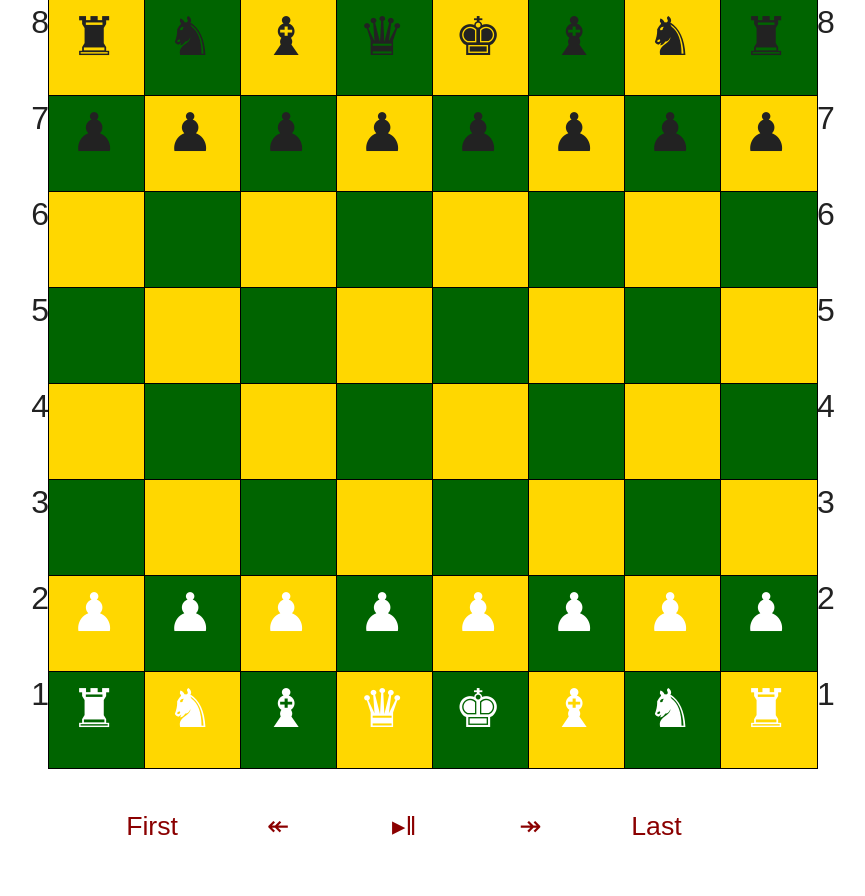
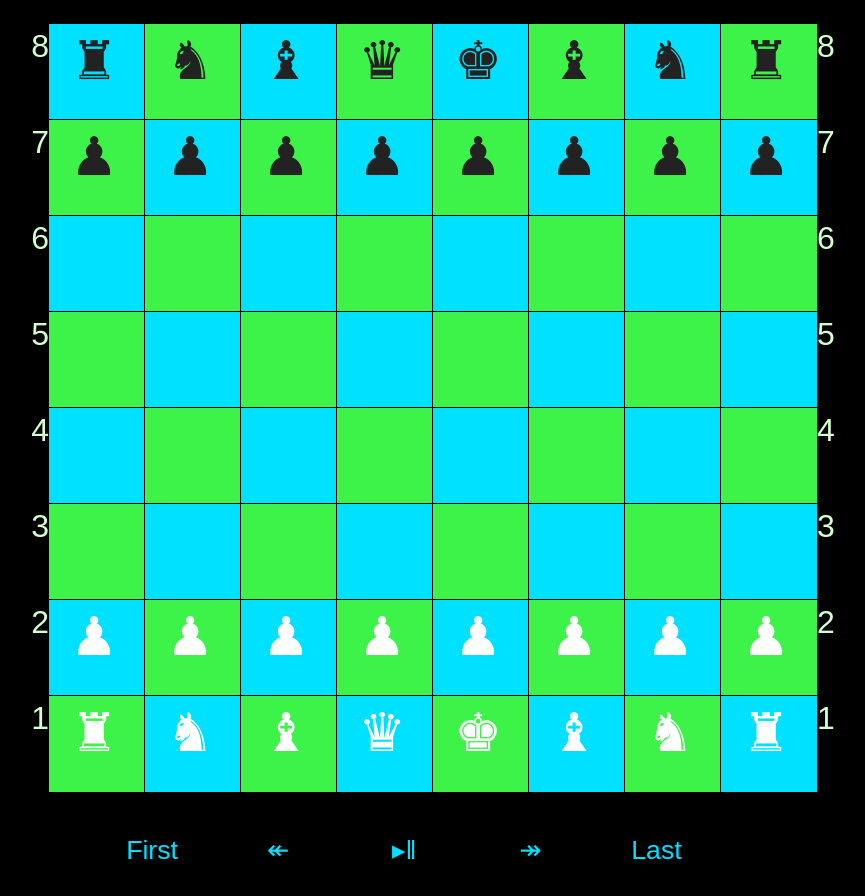
Before and after one commit to pope410211/TIY-Chessboard, a website: page index.html in a window 1280 px wide. Shown: the whole page, without its empty margins (207-1072 px from the left). Before the commit the page ends 872 px from the top, so only its background shows below. Drawn offline with Linux system fonts and the light colour scheme.

Commit message:
added test/

```diff
--- a/css/main.css
+++ b/css/main.css
@@ -90,12 +90,15 @@ textarea {
 /* ==========================================================================
    Author's custom styles
    ========================================================================== */
-
+body {
+  background-color: black;
+}
 .container {
     width: 80%;
     margin: 0 auto;
     min-width: 1in;
     max-width: 8in;
+    margin-top: .25in;
 }
 .chessboard {
 
@@ -110,6 +113,7 @@ textarea {
 .chessboard .row::after {
     font-size: 200%;
     position: absolute;
+    color: #d3ffce;
 }
 .chessboard .row::before {
     right: 100%;
@@ -288,7 +292,7 @@ textarea {
 }
 
 .chessboard .square {
-    background-color: gold;
+    background-color: #00e0ff;
     width: 12.5%;
     padding-bottom: 12.5%;
     outline: 1px solid black;
@@ -296,13 +300,13 @@ textarea {
     list-style: none;
 }
 .chessboard .row:nth-child(even) .square:nth-child(even) {
-    background-color: gold;
+    background-color: #00e0ff;
 }
 .chessboard .row:nth-child(even) .square:nth-child(odd) {
-    background-color: darkgreen;
+    background-color: #3df249;
 }
 .chessboard .square:nth-child(even) {
-    background-color: darkgreen;
+    background-color: #3df249;
 }
 
 .files li {
@@ -322,9 +326,8 @@ textarea {
   float: left;
   padding: 0 1em 1em 1em;
   padding-top: 1.5em;
-  color: darkred;
+  color: #00e0ff;
   text-align: center;
-
   width: 10%;
 }
 
@@ -337,6 +340,11 @@ textarea {
 
 .buttons .play-pause::after {
   content: '\2016';
+}
+
+@media screen {
+  body {width: 100%;}
+  style {width:100%;}
 }
 /*.chessboard.square::after {
      content: '\24';*/
```
Also changed, not shown: test/bower.json (added, +9 -0 lines), test/index.html (added, +29 -0 lines), test/spec/test.js (added, +13 -0 lines), 1 other file.
